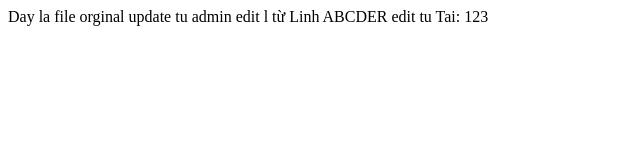
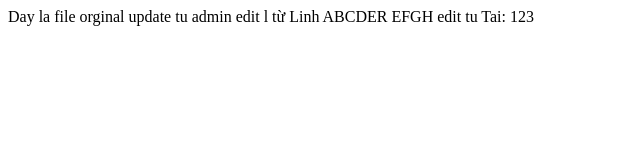
Before and after one commit to taihm/MyRepo, a plain HTML site: page index.html in a window 1280 px wide. Shown: the full height of the page, 0-640 px from the left. Drawn offline with Linux system fonts and the light colour scheme.

Commit message:
Update index.html

```diff
--- a/index.html
+++ b/index.html
@@ -8,7 +8,7 @@
 update tu admin
   edit l từ Linh
 ABCDER
-
+EFGH
   edit tu Tai: 123
  </body>
 </html>
```
